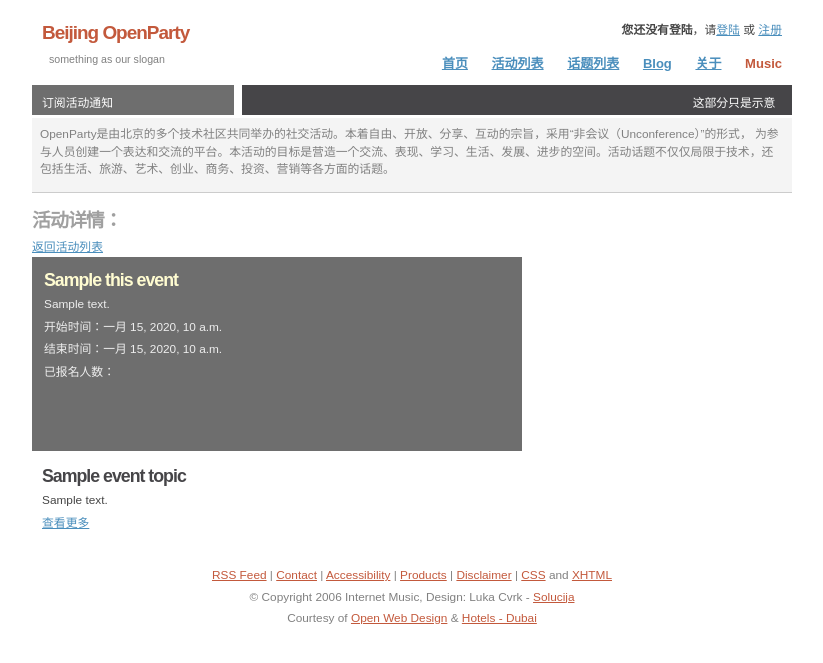
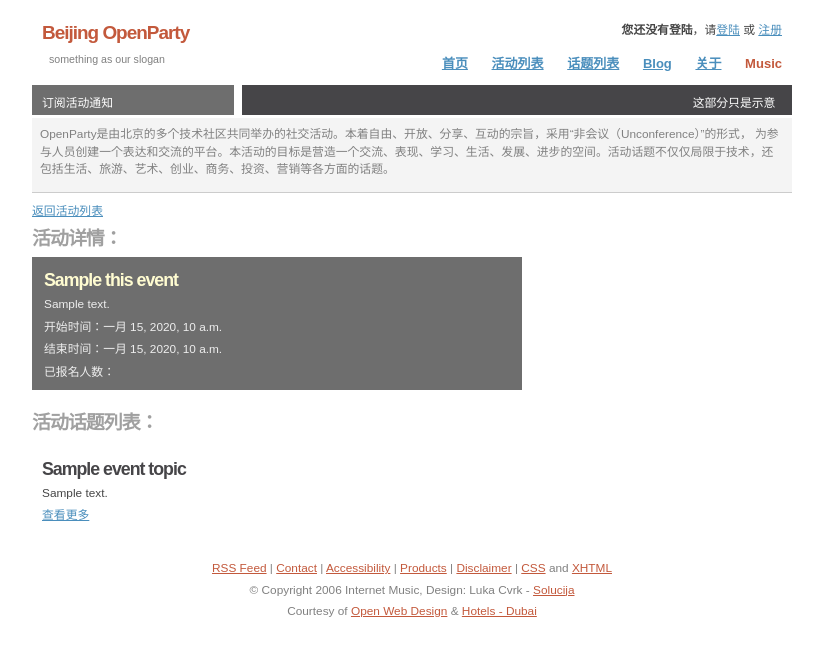
Before and after one commit to openparty/openparty, a Django app: template templates/core/event.html in a window 1280 px wide. Shown: the top 663 px of the page, without its empty margins (228-1051 px from the left). Run offline with Django 3.2, Linux system fonts and the light colour scheme; the template is opened without the code that fills it: most values are stand-ins (such as "Sample title", 1, 10 or a date in 2020).

Commit message:
模板与CSS调整
git-svn-id: https://openparty.googlecode.com/svn/trunk/openparty@52 675f3c5f-904a-0410-84ce-8d0eee00fd03

```diff
--- a/media/css/style.css
+++ b/media/css/style.css
@@ -206,7 +206,6 @@ form {
 		padding: 3px 12px;
 		margin: 0 0 15px 0;
 		background: #6E6E6E;
-		height: 178px;
 	}
 
 	.lbox a {
--- a/templates/core/event.html
+++ b/templates/core/event.html
@@ -1,7 +1,8 @@
 {% extends "core/base.html" %}
 {% block content %}
         <div class="left">
-            <h1>活动详情：</h1><a href="/events">返回活动列表</a>
+            <a href="/events">返回活动列表</a>
+            <h1>活动详情：</h1>
             <div class="lt"></div>
             <div class="lbox">
                 <h2><span class="yellow">{{ this_event.name }}</span></h2>{% ifequal this_event.is_off 1 %}<p>本活动已结束</p>{% endifequal %}
@@ -11,6 +12,9 @@
                 <p> 已报名人数：</p>
 
             </div>
+
+            <h1>活动话题列表：</h1>
+            <br />
             {% for event_topic in this_event.topic_shown_in.all %}
             <div class="left_articles">
                 <h2><a href="/topic/{{ event_topic.id }}">{{ event_topic.name }}</a></h2>
--- a/templates/core/index.html
+++ b/templates/core/index.html
@@ -7,12 +7,14 @@
                 <div class="lt"></div>
                 <div class="lbox">
                     <h2>即将开始：<span class="yellow">{{ event.name }}</span></h2>
-                    <p> {{ event.description }} <a href="/event/{{ event.id }}">查看更多</a></p>
+                    <p> {{ event.description }}</p>
+                    <p> <a href="/event/{{ event.id }}">查看更多</a></p>
             </div>
             {% else %}
                 <div class="left_articles">
                     <h2><a href="#">{{ event.name }}</a></h2>
-                    <p>{{ event.description }} <a href="/event/{{ event.id }}">查看更多</a></p>
+                    <p>{{ event.description }} </p>
+                    <p> <a href="/event/{{ event.id }}">查看更多</a></p>
                 </div>
             {% endifequal %}
 
```
